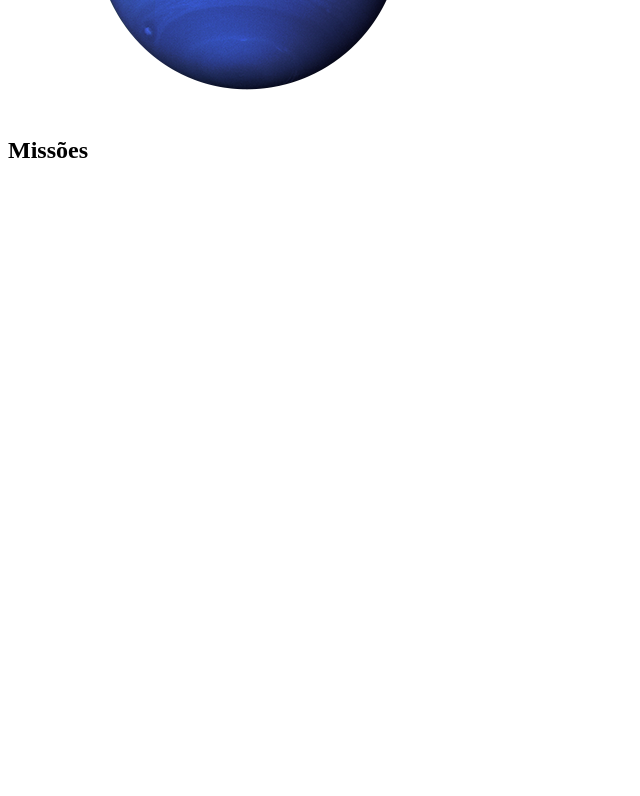
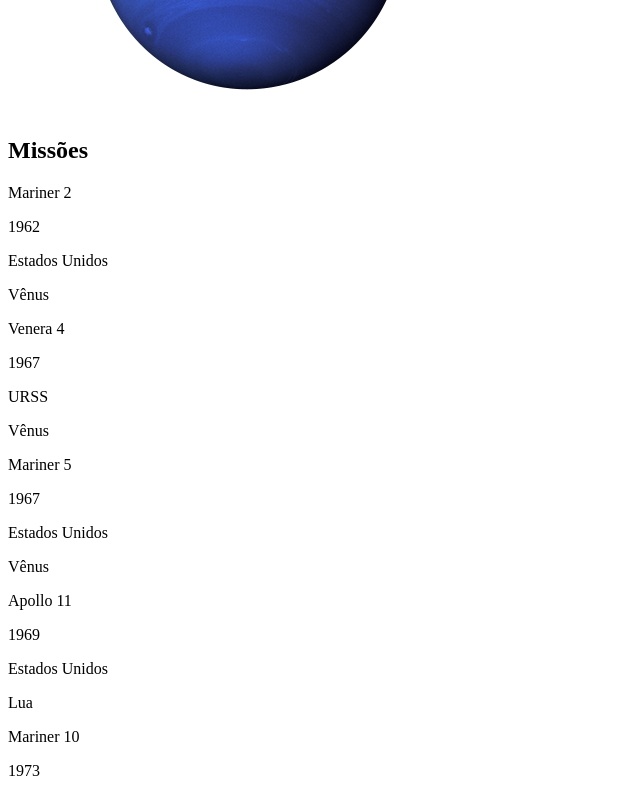
Before and after one commit to aysllanferreira/Projeto-12-Solar-System, a React (Create React App) app: page / in a window 1280 px wide. Shown: the part 3340-4136 px from the top of the page, without its empty margins (0-640 px from the left). Before the commit the page ends 3524 px from the top, so only its background shows below. Built offline with nearby package versions, Linux system fonts and the light colour scheme.

Commit message:
missoes aparecem na tela

```diff
--- a/src/components/Missions.jsx
+++ b/src/components/Missions.jsx
@@ -1,11 +1,22 @@
 import React, { Component } from 'react';
 import Title from './Title';
+import missions from '../data/missions';
+import MissionCard from './MissionCard';
 
 export default class Missions extends Component {
   render() {
     return (
       <div data-testid="missions">
         <Title headline="Missões" />
+        {missions.map(({ name, year, country, destination }) => (
+          <MissionCard
+            key={ name }
+            name={ name }
+            year={ year }
+            country={ country }
+            destination={ destination }
+          />
+        ))}
       </div>
     );
   }
```
